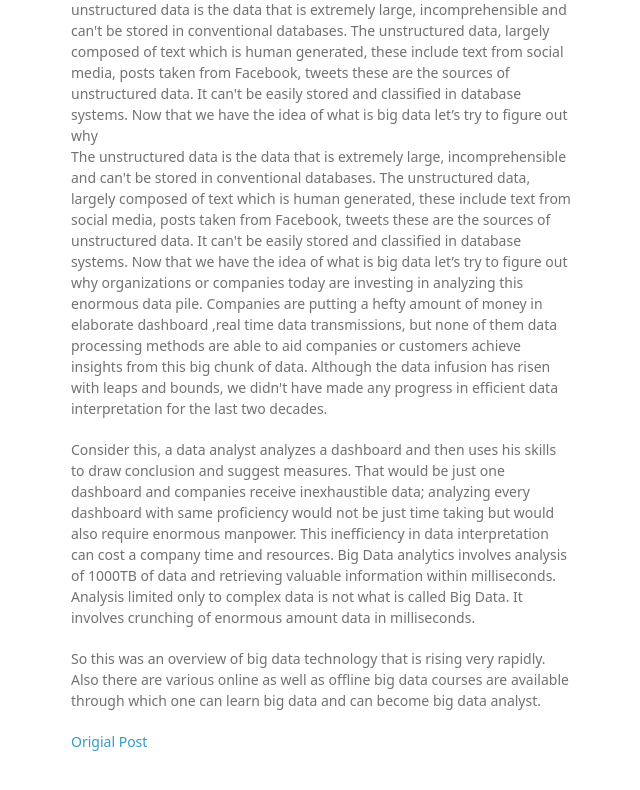
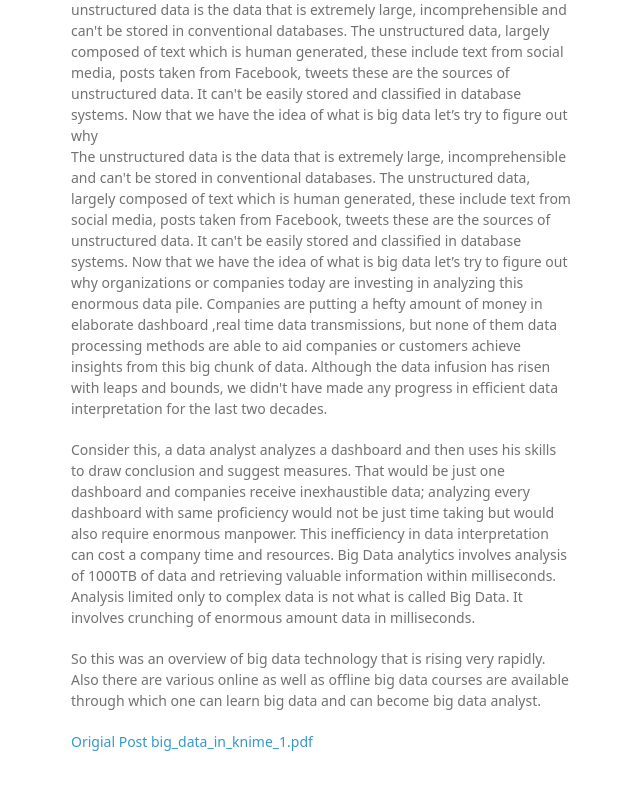
Before and after one commit to skccencbiz2/blog16, a plain HTML site: page index.html in a window 1280 px wide. Shown: the part 745-1535 px from the top of the page, without its empty margins (499-1139 px from the left). Drawn offline with Linux system fonts and the light colour scheme; a web font is replaced by a local one.

Commit message:
Update index.html

```diff
--- a/index.html
+++ b/index.html
@@ -52,6 +52,7 @@ Consider this, a data analyst analyzes a dashboard and then uses his skills to d
 So this was an overview of big data technology that is rising very rapidly. Also there are various online as well as offline big data courses are available through which one can learn big data and can become big data analyst.
 </p>
 <a href="http://www.datasciencecentral.com/profiles/blogs/big-data-overview">Origial Post</a>
+<a href="big_data_in_knime_1.pdf">big_data_in_knime_1.pdf</a>
       </section>
       <footer>
         <p>This project is maintained by <a href="https://github.com/skccencbiz2">skccencbiz2</a></p>
```
